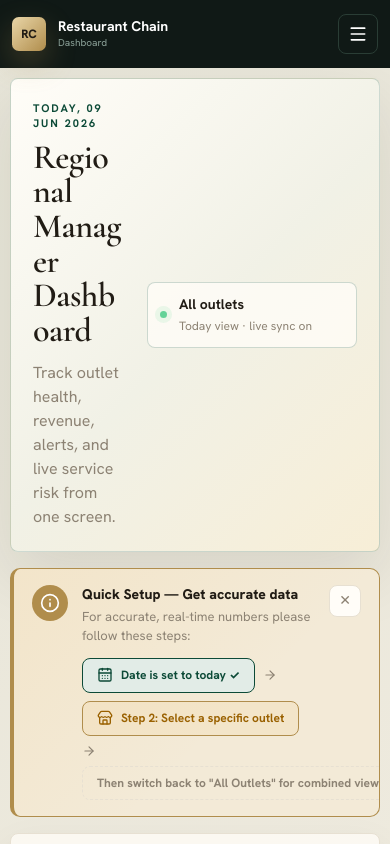
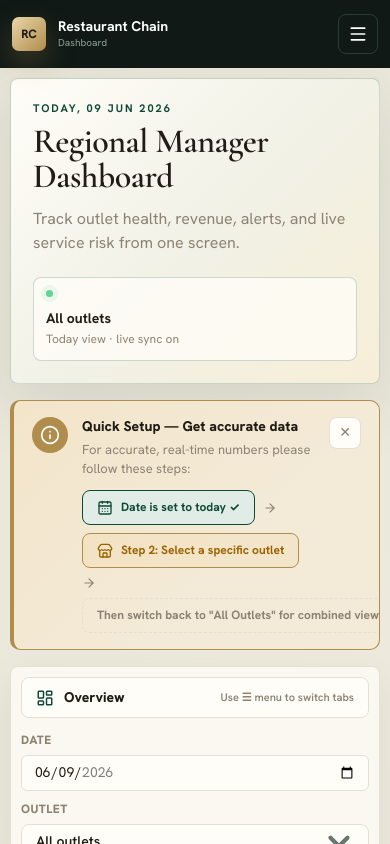
Before and after one commit to workkwithkaushik-del/restaurant-dashboard, a React (Vite) app: page /regional/overview in a window 390 px wide. Shown: the top 844 px of the page. Built offline with nearby package versions, Linux system fonts and the light colour scheme.

Commit message:
fix: add missing css classes to Hero component so layout stacks on mobile, preventing word-break bugs

```diff
--- a/src/components/design-system/navigation/Hero.jsx
+++ b/src/components/design-system/navigation/Hero.jsx
@@ -8,7 +8,7 @@ import React from "react";
 export function Hero({ eyebrow, title, children, status, style, className = "", ...rest }) {
   return (
     <header
-      className={className}
+      className={`hero ${className}`.trim()}
       style={{
         display: "flex",
         alignItems: "center",
@@ -71,6 +71,7 @@ export function Hero({ eyebrow, title, children, status, style, className = "",
       {status && (
         <div
           aria-label="Current dashboard scope"
+          className="hero__status"
           style={{
             minWidth: 210,
             display: "flex",
```
